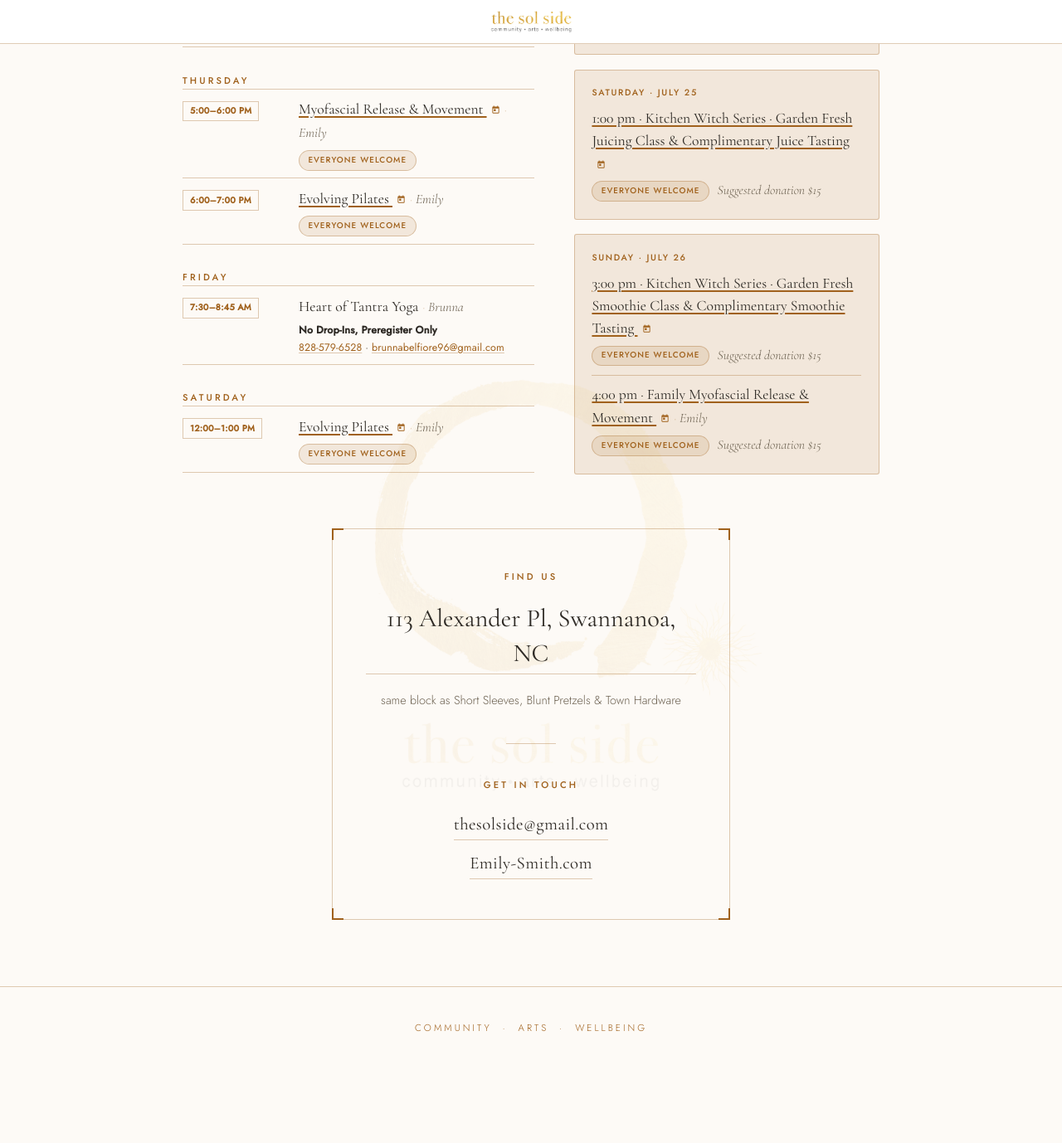
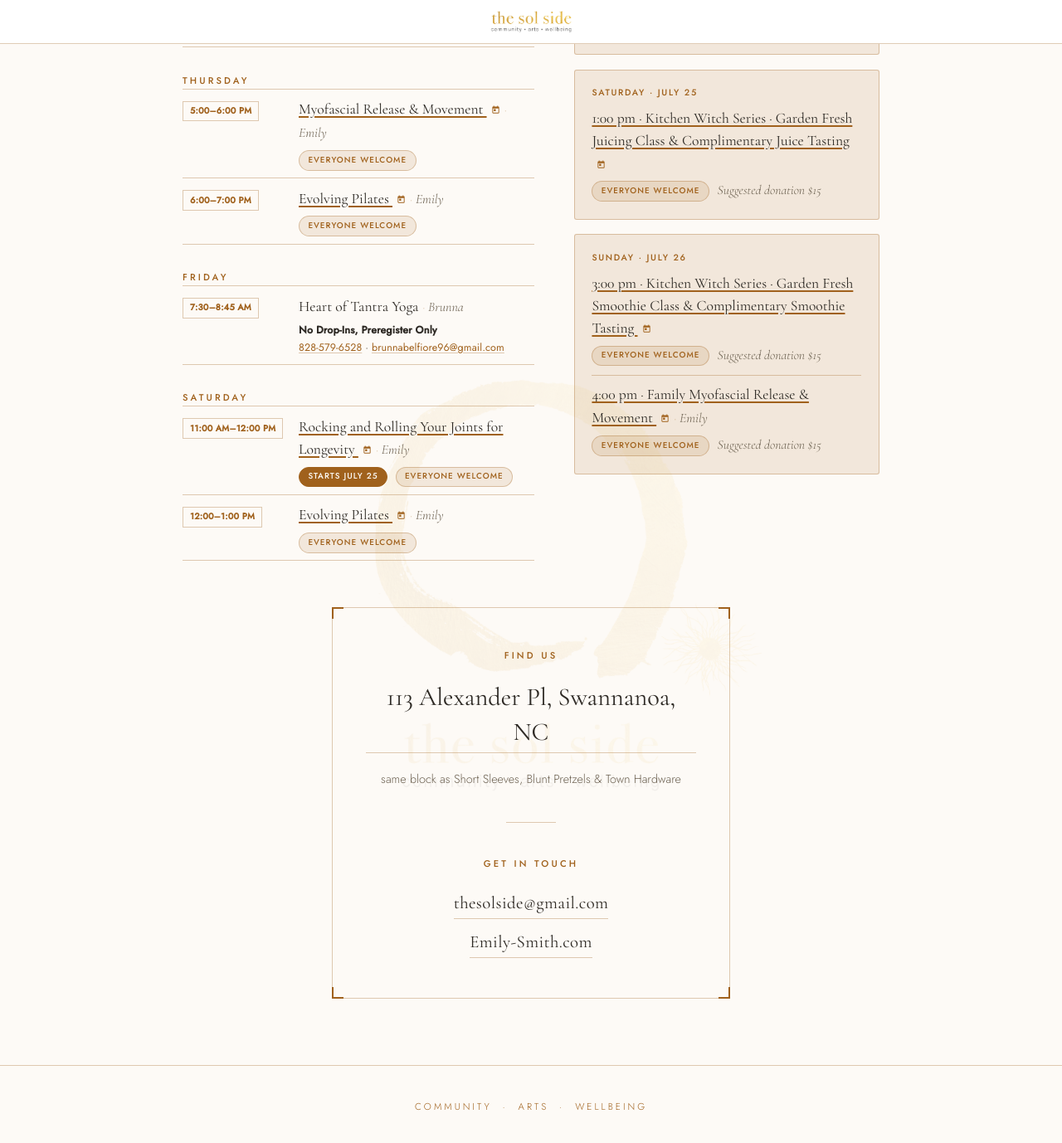
Before and after one commit to ramblinjan/solside.github.io, a Jekyll site: the page built from index.html, in a window 1280 px wide and 1400 px high, scrolled down 848 px. Shown: the top 1378 px of the window at 83% size. Built offline with Jekyll 4.4.1, drawn with Linux system fonts in a browser that asks for light colours; before the commit the page ends 2153 px from its top, so only the background shows below that.

Commit message:
Add Saturday 11am Rocking and Rolling Your Joints class, starting July 25
- New recurring entry (Sat 11:00) with a filled-gold "Starts July 25"
  note pill, supported via a new per-entry `note` field
- Class links to Emily's booking page and is tagged Everyone welcome
- Print style keeps the note legible (gold text, no fill)

Co-Authored-By: Claude Fable 5 <noreply@anthropic.com>

```diff
--- a/_data/classes.yml
+++ b/_data/classes.yml
@@ -54,6 +54,7 @@
   duration_min: 60
   description: "A balanced pelvis is the foundation for healthy alignment and comfortable, free movement in all your joints. Learn a simple blend of mindful movement and gentle myofascial release that you can easily repeat at home. Soften tension, build functional strength, and help prevent stress, imbalance, and pain. Leave feeling more aligned, mobile, and at ease in our bodies."
   short_description: "Gentle mobility practice to keep your joints moving freely."
+  audience: "Everyone welcome"
   url: "https://solbody.as.me/schedule/e12d02d4"
 
 - id: evolving-pilates
--- a/_data/recurring.yml
+++ b/_data/recurring.yml
@@ -29,6 +29,12 @@
   time: "07:30"
 
 - month: "2026-07"
+  class_id: rocking-rolling-joints
+  day: Saturday
+  time: "11:00"
+  note: "Starts July 25"
+
+- month: "2026-07"
   class_id: evolving-pilates
   day: Saturday
   time: "12:00"
--- a/assets/css/styles.css
+++ b/assets/css/styles.css
@@ -542,6 +542,12 @@ section {
   white-space: nowrap;
 }
 
+.event__tag--note {
+  color: var(--bg);
+  background: var(--gold);
+  border-color: var(--gold);
+}
+
 .event__price {
   font-family: 'Cormorant Garamond', serif;
   font-style: italic;
@@ -580,6 +586,7 @@ section {
     padding: 0.04rem 0.4rem;
     background: none;
   }
+  .event__tag--note { color: var(--gold); }
   .event__price { font-size: 0.72rem; }
 
   /* Two-column print layout — fit within the page box, no screen full-bleed */
--- a/assets/js/schedule.js
+++ b/assets/js/schedule.js
@@ -62,8 +62,9 @@ function taglineEl(short) {
   return short ? `<span class="event__tagline">${short}</span>` : '';
 }
 
-function metaLine(audience, price) {
+function metaLine(audience, price, note) {
   const parts = [];
+  if (note) parts.push(`<span class="event__tag event__tag--note">${note}</span>`);
   if (audience) parts.push(`<span class="event__tag">${audience}</span>`);
   if (price) parts.push(`<span class="event__price">${price}</span>`);
   return parts.length ? `<div class="event__meta">${parts.join('')}</div>` : '';
@@ -125,7 +126,7 @@ function render() {
           <span class="event__time"><span class="event__badge event__badge--time">${formatTimeRange(r.time, duration_min)}</span></span>
           <div class="event__body">
             <span class="event__name"${tooltipAttrs(description)}>${makeTitle(title, url, isPrereg ? null : description)}</span>
-            <span class="event__with">${INSTRUCTORS[instructor_id]?.name ?? instructor_id}</span>${taglineEl(short_description)}${metaLine(audience)}${isPrereg ? registerLine(phone, email) : ''}
+            <span class="event__with">${INSTRUCTORS[instructor_id]?.name ?? instructor_id}</span>${taglineEl(short_description)}${metaLine(audience, null, r.note)}${isPrereg ? registerLine(phone, email) : ''}
           </div>
         </li>`;
     }).join('');
```
